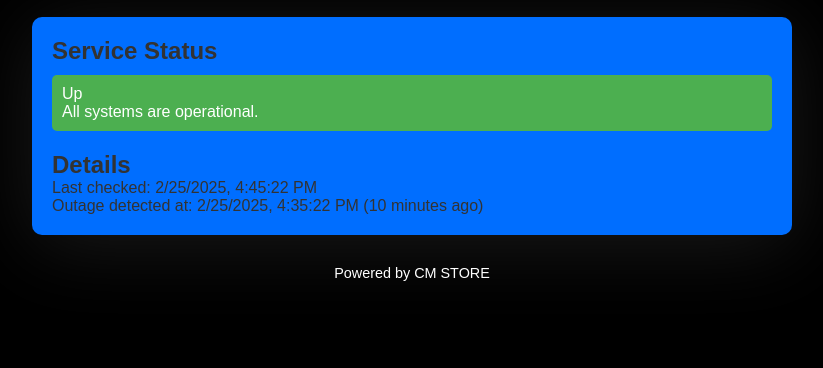
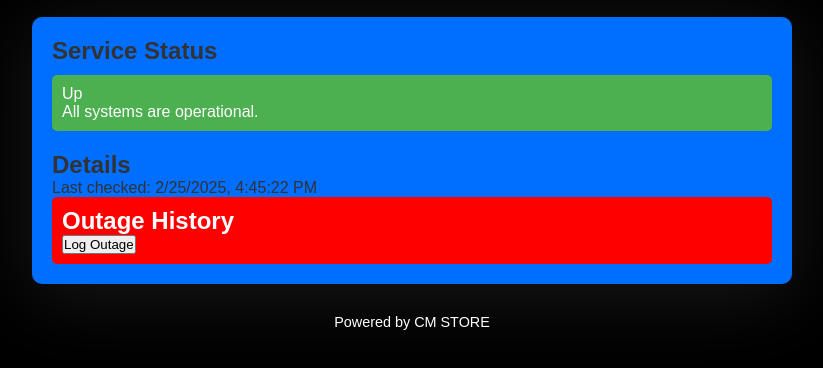
Before and after one commit to rileyshy/status-page-, a plain HTML site: page index.html in a window 1280 px wide. Shown: the part 90-458 px from the top of the page, without its empty margins (228-1051 px from the left). Drawn offline with Linux system fonts and the light colour scheme.

Commit message:
Update index.html

```diff
--- a/index.html
+++ b/index.html
@@ -9,14 +9,30 @@
     function updateStatus() {
       const now = new Date();
       document.getElementById('lastChecked').textContent = now.toLocaleString();
+    }
 
-      const outageTime = new Date(now.getTime() - 10 * 60000).toLocaleString();
-      document.getElementById('outageHistory').innerHTML = `<p>Outage detected at: ${outageTime} (10 minutes ago)</p>`;
+    function logOutage() {
+      const now = new Date();
+      const outageEntry = document.createElement("p");
+      outageEntry.textContent = `Outage detected at: ${now.toLocaleString()}`;
+      outageEntry.classList.add("outage-entry");
+      document.getElementById('outageHistory').appendChild(outageEntry);
     }
 
     window.onload = updateStatus;
     setInterval(updateStatus, 60000); // Update every minute
   </script>
+  <style>
+    .outage-section {
+      background-color: red;
+      color: white;
+      padding: 10px;
+      border-radius: 5px;
+    }
+    .outage-entry {
+      margin: 5px 0;
+    }
+  </style>
 </head>
 <body>
   <div class="container">
@@ -35,7 +51,11 @@
       <section class="details">
         <h2>Details</h2>
         <p>Last checked: <span id="lastChecked">Loading...</span></p>
+      </section>
+      <section class="outage-section">
+        <h2>Outage History</h2>
         <div id="outageHistory"></div>
+        <button onclick="logOutage()">Log Outage</button>
       </section>
     </main>
     <footer>
```
